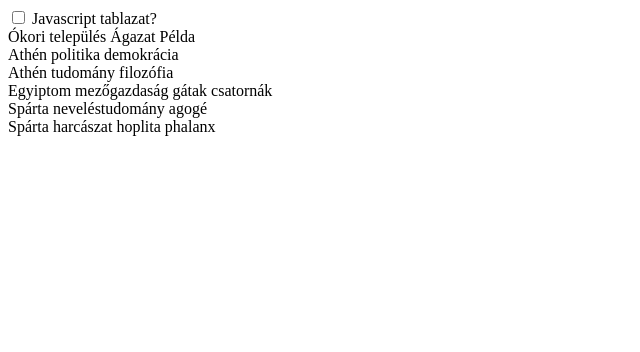
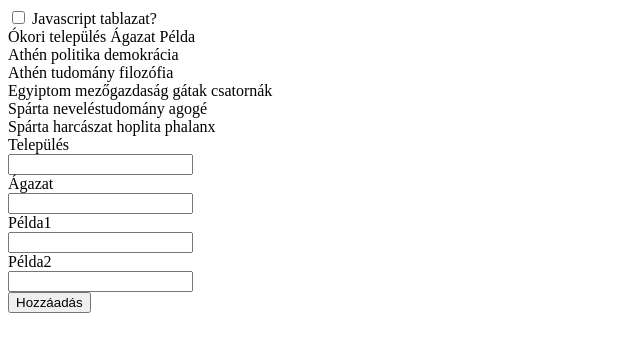
Before and after one commit to gomszab/jav_ref_2025dec, a plain HTML site: page feladatsor/index.html in a window 1280 px wide. Shown: the whole page, without its empty margins (0-640 px from the left). Drawn offline with Linux system fonts and the light colour scheme.

Commit message:
feladatsor 4 feladat

```diff
--- a/feladatsor/index.html
+++ b/feladatsor/index.html
@@ -52,6 +52,29 @@
                 </div>
             </div>
         </div>
+        <form id="htmlform">
+            <div>
+                <label for="elso">Település</label><br/>
+                <input id="elso" name="telepules" />
+                <div class="error"></div>
+            </div>
+            <div>
+                <label for="masodik">Ágazat</label><br/>
+                <input id="masodik" name="agazat1" />
+                <div class="error"></div>
+            </div>
+            <div>
+                <label for="harmadik">Példa1</label><br/>
+                <input id="harmadik" name="pelda1" />
+                <div class="error"></div>
+            </div>
+            <div>
+                <label for="negyedik">Példa2</label><br/>
+                <input id="negyedik" name="pelda2" />
+                <div class="error"></div>
+            </div>
+            <button>Hozzáadás</button>
+        </form>
     </div>
     <script src="functions.js"></script>
     <script src="index.js"></script>
```
